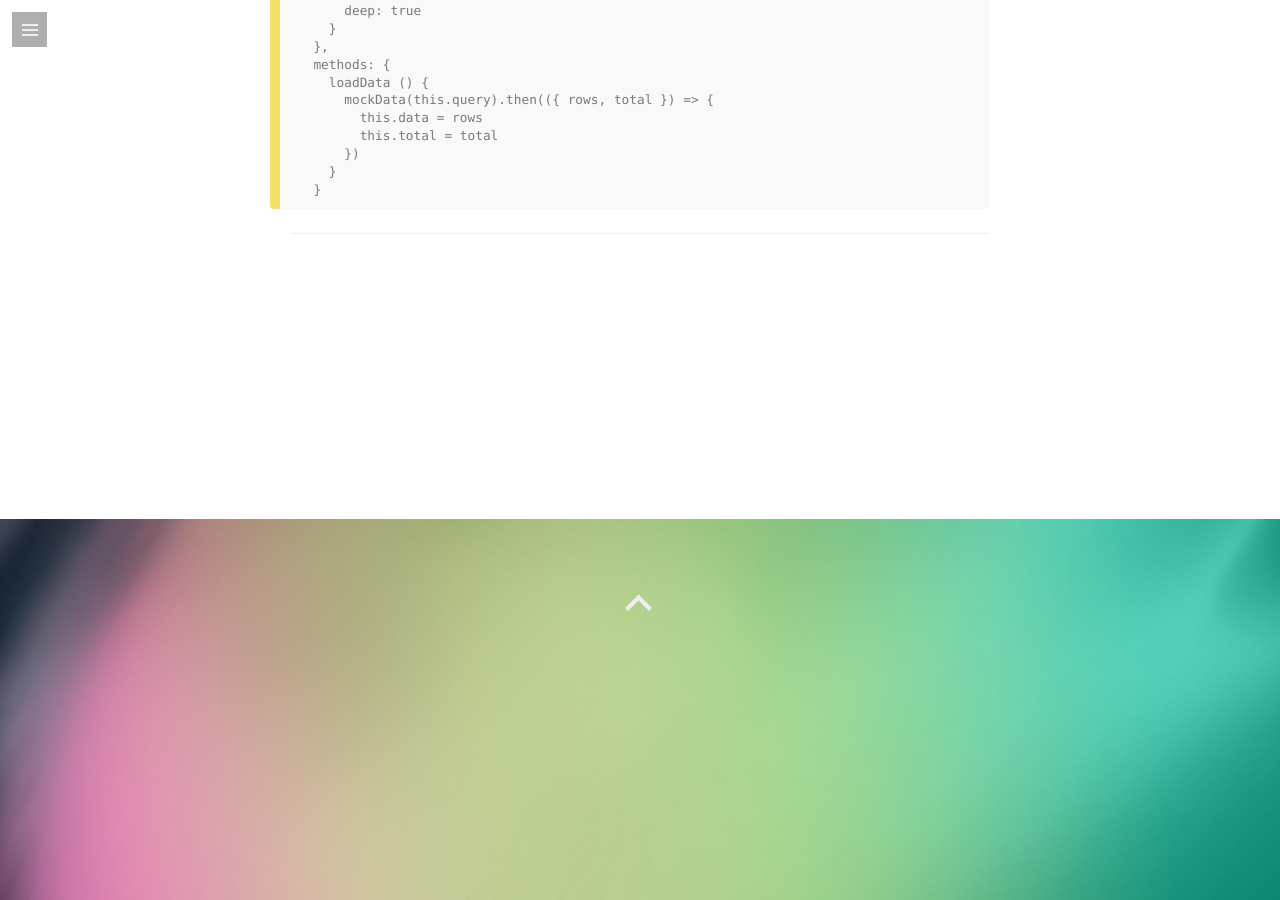
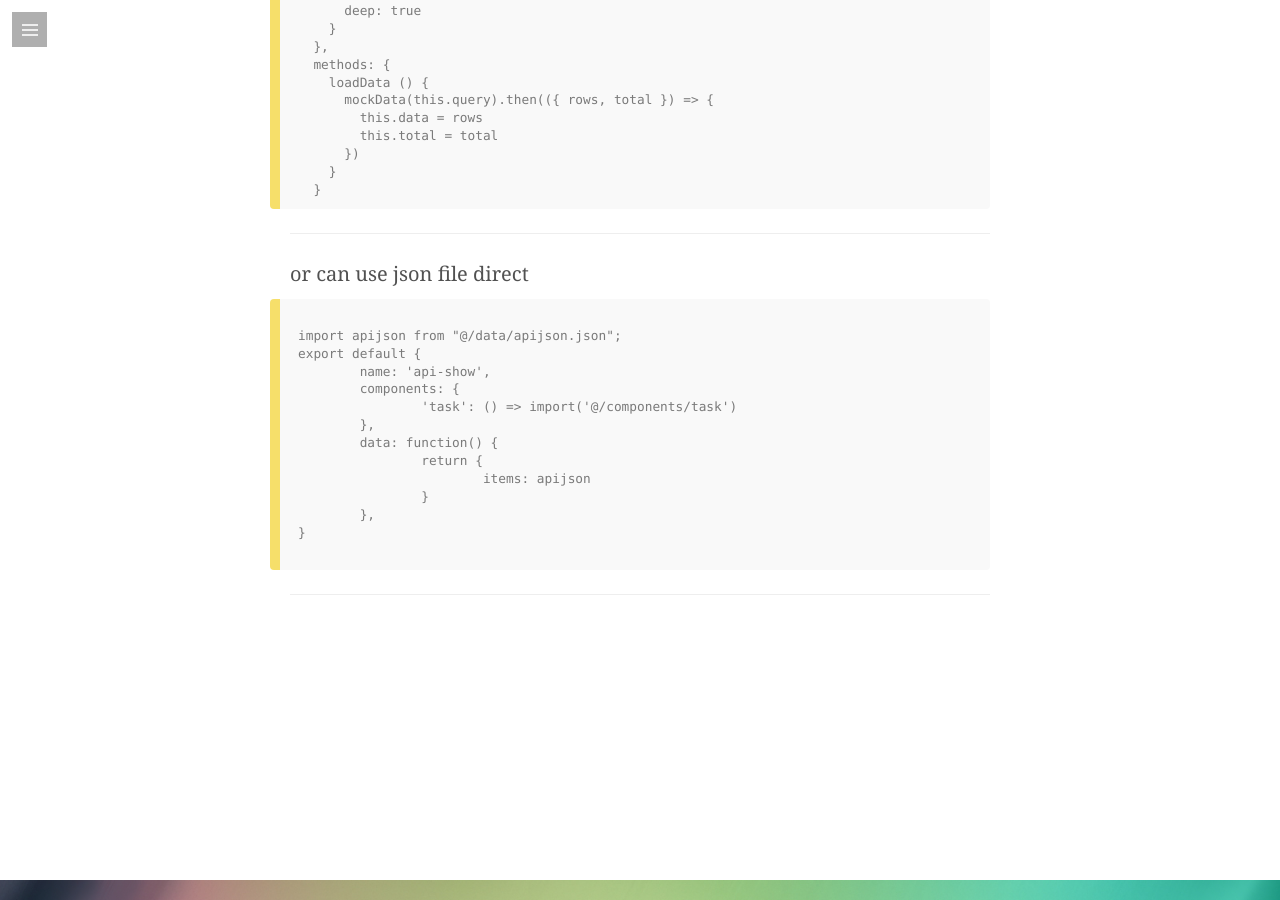
Before and after one commit to cssailing/dgkid, a Jekyll site: the page built from _posts/2019-11-21-vue-mockjs.md, in a window 1280 px wide and 900 px high, scrolled down 1323 px. Built offline with Jekyll 4.4.1, drawn with Linux system fonts in a browser that asks for light colours; some web fonts are replaced; comment, search, counter and statistics services are not loaded.

Commit message:
Update 2019-11-21-vue-mockjs.md

````diff
--- a/_posts/2019-11-21-vue-mockjs.md
+++ b/_posts/2019-11-21-vue-mockjs.md
@@ -39,3 +39,23 @@ comments: true
 ```
 
 -----
+
+or can use json file direct
+
+```html
+
+import apijson from "@/data/apijson.json";
+export default {
+	name: 'api-show',
+	components: {
+		'task': () => import('@/components/task')
+	},
+	data: function() {
+		return {
+			items: apijson
+		}
+	},
+}
+
+```
+-----
````
